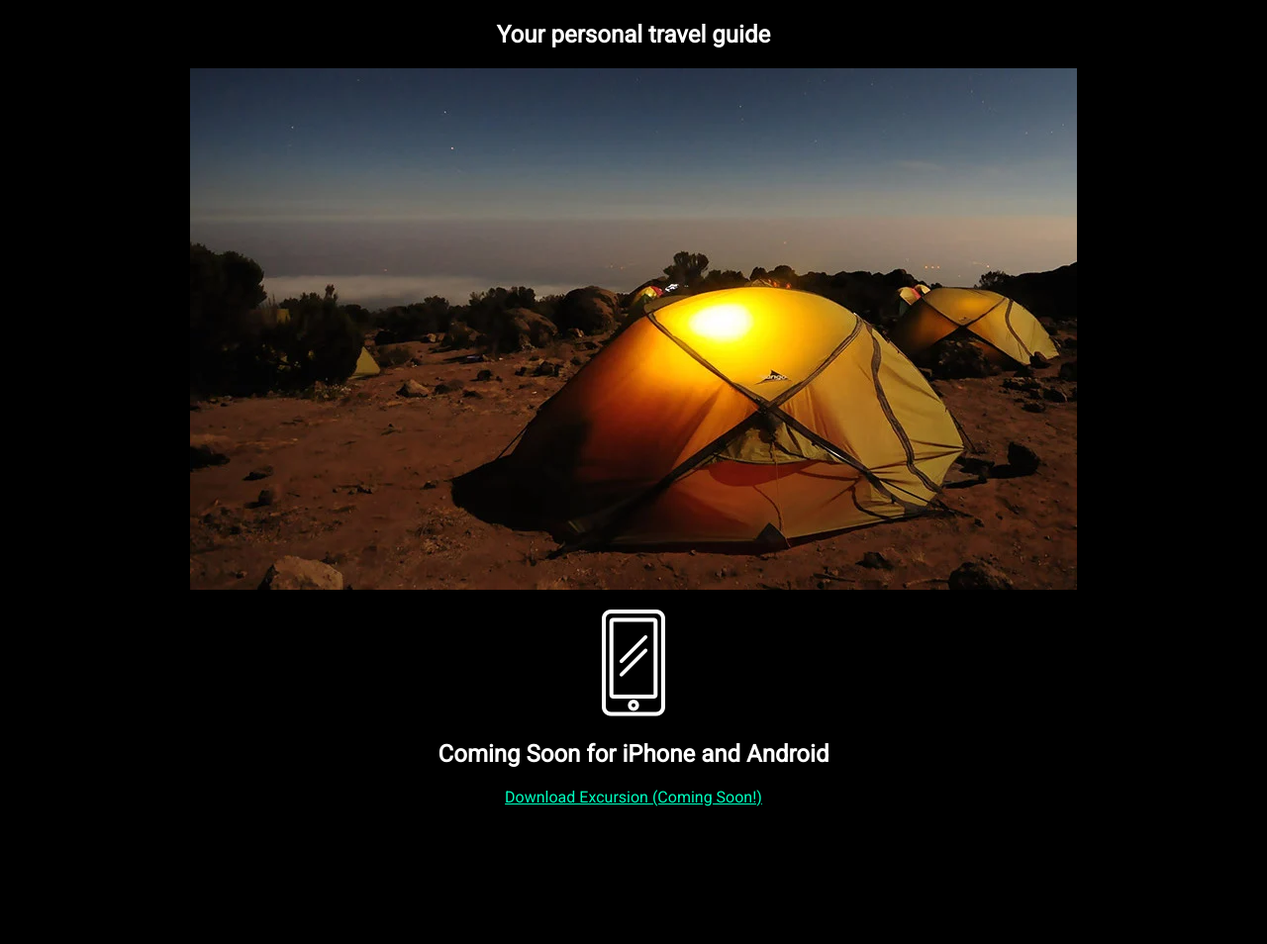
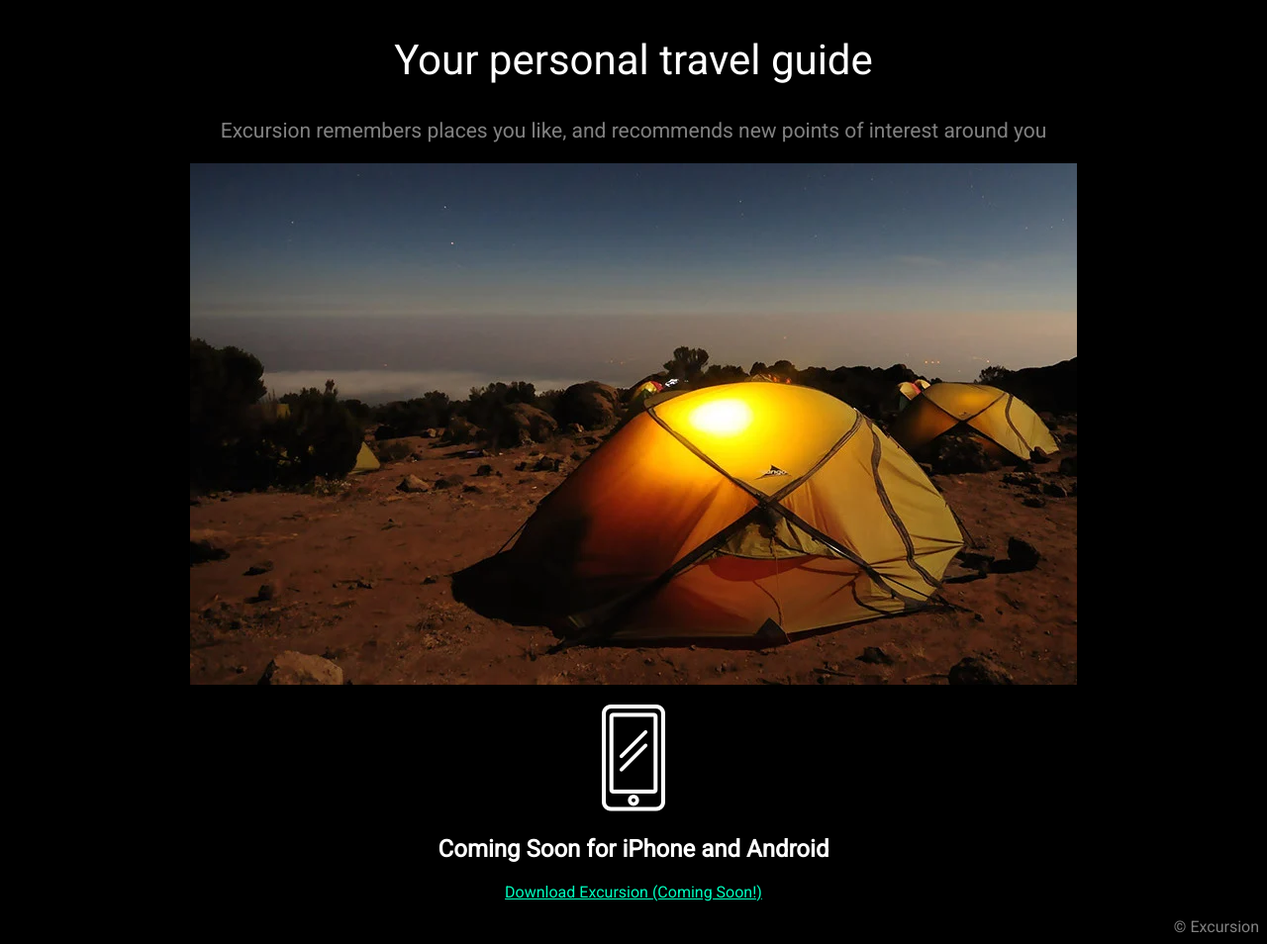
Before and after one commit to johndominicvillalino/excursion, a plain HTML site: page index.html in a window 1280 px wide. Shown: the part 329-1283 px from the top of the page at 99% size. Before the commit the page ends 1160 px from the top, so only its background shows below. Drawn offline with Linux system fonts and the light colour scheme.

Commit message:
fix h2s and add footer

```diff
--- a/index.html
+++ b/index.html
@@ -24,7 +24,8 @@
       <video src="./excursion.mp4" autoplay muted loop>
         Video not Supported
       </video>
-      <h2>Your personal travel guide</h2>
+      <h2 id="travel-guide-header" >Your personal travel guide</h2>
+      <p id="excursion-desc">Excursion remembers places you like, and recommends new points of interest around you</p>
       <section id="camping-banner">
         <figure>
           <img src="./camp.webp" id="tent" alt="tent" />
@@ -40,5 +41,8 @@
         </p>
       </section>
     </main>
+    <footer>
+        © Excursion
+    </footer>
   </body>
 </html>
--- a/style.css
+++ b/style.css
@@ -23,6 +23,21 @@ a {
     }
   }
 
+  #excursion-desc {
+    color: #808080;
+    font-size: 21px;
+  }
+
+  #travel-guide-header{
+      font-weight: 300;
+      font-size: 42px;
+  }
+
 figcaption {
     display: none;
 }
+
+footer {
+    text-align: right;
+    color: #808080
+}
```
